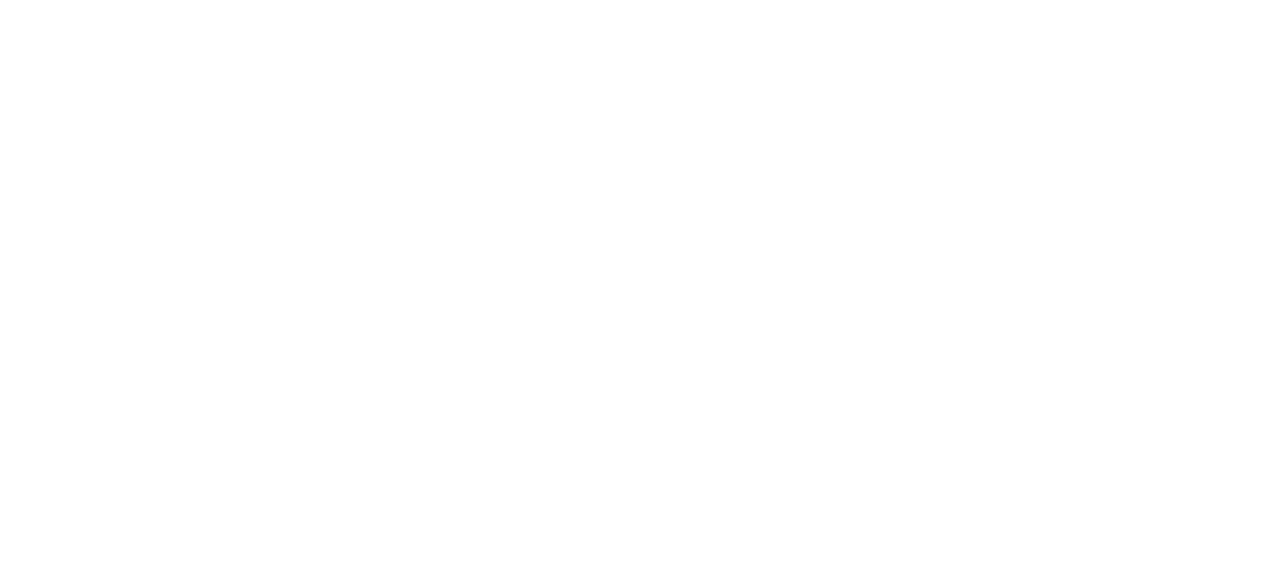
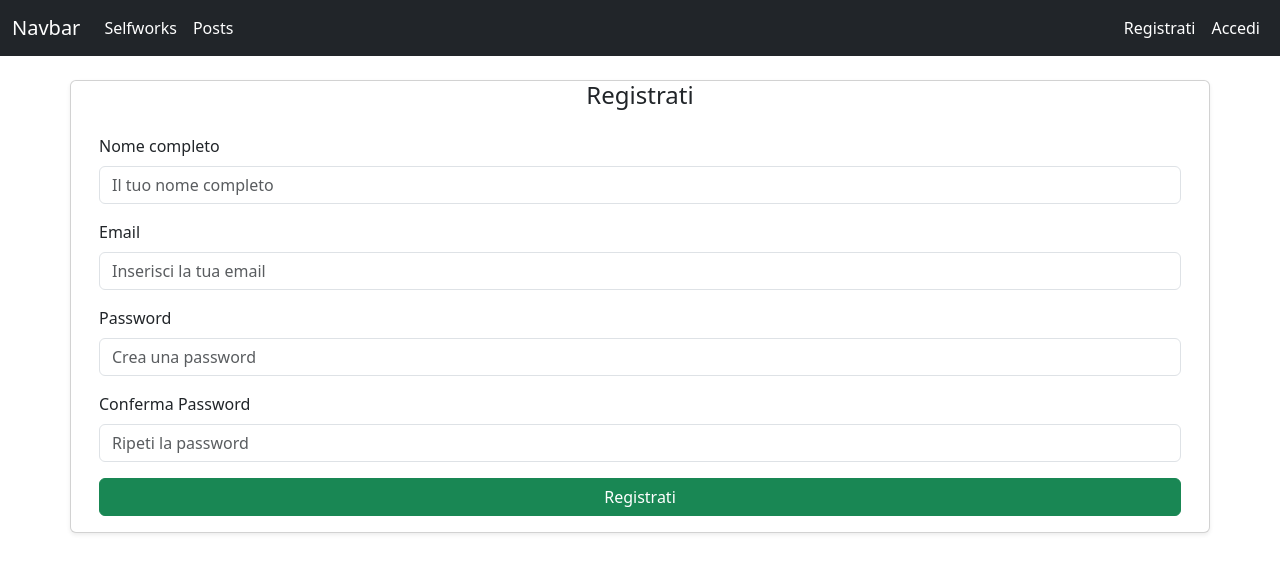
Before and after one commit to Riccardodev123/-Selfwork-Introduzione-a-React, a React (Vite) app: page /register in a window 1280 px wide. Before the commit this address had no page. Shown: the top 572 px of the page. Built offline with nearby package versions, Linux system fonts and the light colour scheme.

Commit message:
End Selfwork Selfwork React Router

```diff
--- a/src/App.jsx
+++ b/src/App.jsx
@@ -1,20 +1,24 @@
-import { BrowserRouter, Route, Routes } from "react-router";
-import Selfwork from "./views/Selfwork.jsx";
-import Posts from "./views/Posts.jsx";
-import Layout from "./components/Layout.jsx";
-import Detail from "./views/Detail.jsx";
+// import { BrowserRouter, Route, Routes } from "react-router";
+// import Selfwork from "./views/Selfwork.jsx";
+// import Posts from "./views/Posts.jsx";
+// import Layout from "./components/Layout.jsx";
+// import Detail from "./views/Detail.jsx";
+
+import { RouterProvider } from "react-router";
+import router from "./router/router";
 
 function App() {
   return (
-    <BrowserRouter>
-      <Routes>
-        <Route path="/" element={<Layout />}>
-          <Route index element={<Selfwork />} />
-          <Route path="/posts" element={<Posts />} />
-          <Route path="/posts/:id" element={<Detail />} />
-        </Route>
-      </Routes>
-    </BrowserRouter>
+    // <BrowserRouter>
+    //   <Routes>
+    //     <Route path="/" element={<Layout />}>
+    //       <Route index element={<Selfwork />} />
+    //       <Route path="/posts" element={<Posts />} />
+    //       <Route path="/posts/:id" element={<Detail />} />
+    //     </Route>
+    //   </Routes>
+    // </BrowserRouter>
+    <RouterProvider router={router} />
   );
 }
 
--- a/src/components/Navbar.jsx
+++ b/src/components/Navbar.jsx
@@ -4,9 +4,9 @@ export default function Navbar() {
   return (
     <nav className="navbar navbar-expand-lg bg-dark text-white">
       <div className="container-fluid">
-        <a className="navbar-brand text-white" href="#">
+        <Link className="navbar-brand text-white" to="/">
           Navbar
-        </a>
+        </Link>
         <button
           className="navbar-toggler"
           type="button"
@@ -19,6 +19,7 @@ export default function Navbar() {
           <span className="navbar-toggler-icon"></span>
         </button>
         <div className="collapse navbar-collapse" id="navbarSupportedContent">
+          {/* Sezione sinistra */}
           <ul className="navbar-nav me-auto mb-2 mb-lg-0">
             <li className="nav-item">
               <Link
@@ -35,6 +36,20 @@ export default function Navbar() {
               </Link>
             </li>
           </ul>
+
+          {/* Sezione destra: login/register */}
+          <ul className="navbar-nav ms-auto mb-2 mb-lg-0">
+            <li className="nav-item">
+              <Link className="nav-link text-white" to="/register">
+                Registrati
+              </Link>
+            </li>
+            <li className="nav-item">
+              <Link className="nav-link text-white" to="/login">
+                Accedi
+              </Link>
+            </li>
+          </ul>
         </div>
       </div>
     </nav>
--- /dev/null
+++ b/src/router/loaders.jsx
@@ -0,0 +1,13 @@
+export const getAllPostsLoader = async () => {
+  const promise = await fetch("https://jsonplaceholder.typicode.com/posts");
+  const json = await promise.json();
+  return json;
+};
+
+export const getSinglePost = async ({ params }) => {
+  const promise = await fetch(
+    `https://jsonplaceholder.typicode.com/posts/${params.id}`
+  );
+  const json = await promise.json();
+  return json;
+};
--- /dev/null
+++ b/src/router/router.jsx
@@ -0,0 +1,41 @@
+import { createBrowserRouter } from "react-router";
+import Layout from "../components/Layout.jsx";
+import Selfwork from "../views/Selfwork.jsx";
+import Posts from "../views/Posts.jsx";
+import Detail from "../views/Detail.jsx";
+import { getAllPostsLoader, getSinglePost } from "./loaders.jsx";
+import RegisterForm from "../views/RegisterForm.jsx";
+import LoginForm from "../views/LoginForm.jsx";
+
+const router = createBrowserRouter([
+  {
+    path: "/",
+    Component: Layout,
+    children: [
+      {
+        path: "/",
+        Component: Selfwork,
+      },
+      {
+        path: "/posts",
+        Component: Posts,
+        loader: getAllPostsLoader,
+      },
+      {
+        path: "posts/:id",
+        Component: Detail,
+        loader: getSinglePost,
+      },
+      {
+        path: "/register",
+        Component: RegisterForm,
+      },
+      {
+        path: "/login",
+        Component: LoginForm,
+      },
+    ],
+  },
+]);
+
+export default router;
--- a/src/views/Detail.jsx
+++ b/src/views/Detail.jsx
@@ -1,27 +1,12 @@
-import { useEffect, useState } from "react";
-import { useParams } from "react-router";
+import { useLoaderData } from "react-router";
 
 export default function Detail() {
-  const { id } = useParams();
-
-  const [post, setPost] = useState([]);
-
-  const getSinglePost = async () => {
-    const promise = await fetch(
-      `https://jsonplaceholder.typicode.com/posts/${id}`
-    );
-    const json = await promise.json();
-    setPost(json);
-  };
-
-  useEffect(() => {
-    getSinglePost();
-  }, []);
+  const post = useLoaderData();
 
   return (
     <>
       <h2>Detail page of:</h2>
-      {post.title ? (
+      {post ? (
         <>
           <h3>Title: {post.title}</h3>
           <p>
--- /dev/null
+++ b/src/views/LoginForm.jsx
@@ -0,0 +1,40 @@
+export default function LoginForm() {
+  return (
+    <section className="card shadow-sm my-4 rounded container">
+      <div className="row">
+        <div className="col-12">
+          <h2 className="h4 text-center">Login</h2>
+          <form className="card-body">
+            <div className="mb-3">
+              <label htmlFor="loginEmail" className="form-label">
+                Email
+              </label>
+              <input
+                type="email"
+                className="form-control"
+                id="loginEmail"
+                placeholder="Inserisci la tua email"
+                required
+              />
+            </div>
+            <div className="mb-3">
+              <label htmlFor="loginPassword" className="form-label">
+                Password
+              </label>
+              <input
+                type="password"
+                className="form-control"
+                id="loginPassword"
+                placeholder="Inserisci la password"
+                required
+              />
+            </div>
+            <button type="submit" className="btn btn-primary w-100">
+              Accedi
+            </button>
+          </form>
+        </div>
+      </div>
+    </section>
+  );
+}
--- a/src/views/Posts.jsx
+++ b/src/views/Posts.jsx
@@ -1,26 +1,19 @@
-import { useEffect, useState } from "react";
-import { Link } from "react-router";
+import { Link, useLoaderData } from "react-router";
 
 export default function Posts() {
-  const [posts, setPosts] = useState();
-
-  const getPosts = async () => {
-    const promise = await fetch("https://jsonplaceholder.typicode.com/posts");
-    const json = await promise.json();
-    setPosts(json);
-  };
-
-  useEffect(() => {
-    getPosts();
-  }, []);
+  const posts = useLoaderData();
 
   return (
     <ul>
-      {posts ? posts.map((post) => (
-        <li key={post.id}>
-          {post.title} - <Link to={`/posts/${post.id}`}>Detail</Link>
-        </li>
-      )) : <p>Loading...</p>}
+      {posts ? (
+        posts.map((post) => (
+          <li key={post.id}>
+            {post.title} - <Link to={`/posts/${post.id}`}>Detail</Link>
+          </li>
+        ))
+      ) : (
+        <p>Loading...</p>
+      )}
     </ul>
   );
 }
--- /dev/null
+++ b/src/views/RegisterForm.jsx
@@ -0,0 +1,64 @@
+export default function RegisterForm() {
+  return (
+    <section className="card shadow-sm my-4 rounded container">
+      <div className="row">
+        <div className="col-12">
+          <h2 className="h4 text-center">Registrati</h2>
+          <form className="card-body">
+            <div className="mb-3">
+              <label htmlFor="registerName" className="form-label">
+                Nome completo
+              </label>
+              <input
+                type="text"
+                className="form-control"
+                id="registerName"
+                placeholder="Il tuo nome completo"
+                required
+              />
+            </div>
+            <div className="mb-3">
+              <label htmlFor="registerEmail" className="form-label">
+                Email
+              </label>
+              <input
+                type="email"
+                className="form-control"
+                id="registerEmail"
+                placeholder="Inserisci la tua email"
+                required
+              />
+            </div>
+            <div className="mb-3">
+              <label htmlFor="registerPassword" className="form-label">
+                Password
+              </label>
+              <input
+                type="password"
+                className="form-control"
+                id="registerPassword"
+                placeholder="Crea una password"
+                required
+              />
+            </div>
+            <div className="mb-3">
+              <label htmlFor="registerConfirmPassword" className="form-label">
+                Conferma Password
+              </label>
+              <input
+                type="password"
+                className="form-control"
+                id="registerConfirmPassword"
+                placeholder="Ripeti la password"
+                required
+              />
+            </div>
+            <button type="submit" className="btn btn-success w-100">
+              Registrati
+            </button>
+          </form>
+        </div>
+      </div>
+    </section>
+  );
+}
```
